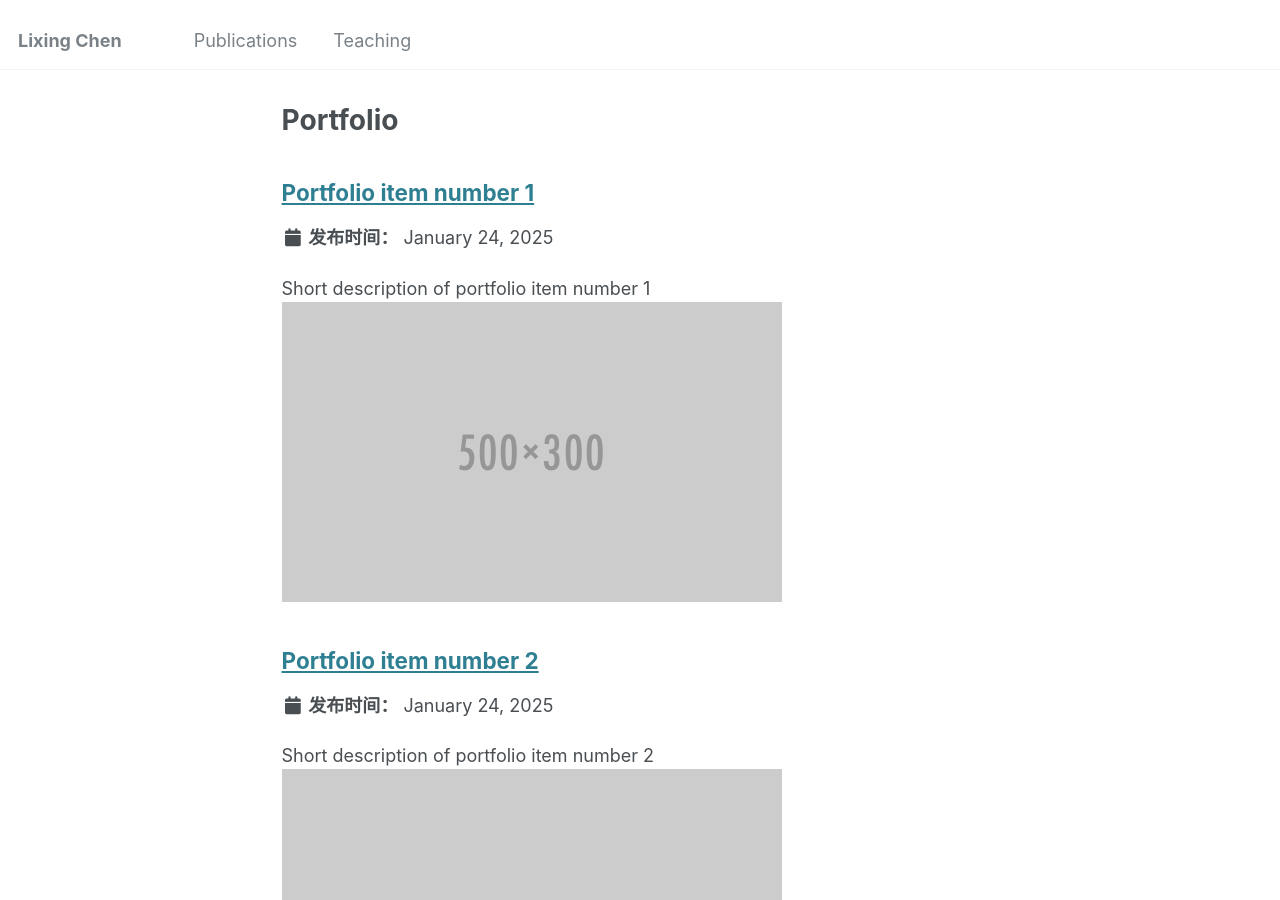
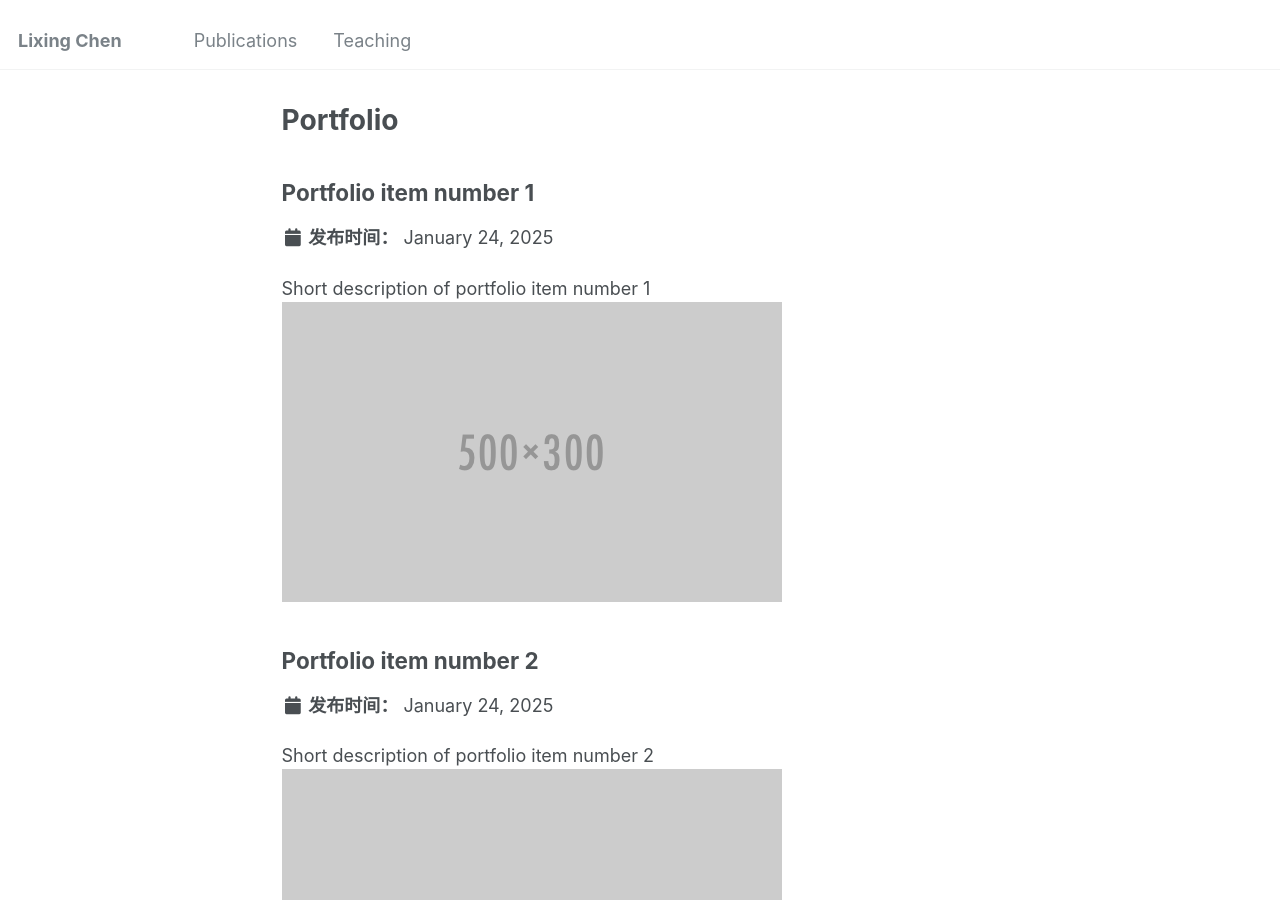
Before and after one commit to Cai-Cai-Zi/Cai-Cai-Zi.github.io, a Jekyll site: the page built from _pages/portfolio.html, in a window 1280 px wide and 900 px high. Built offline with Jekyll 4.4.1, drawn with Linux system fonts in a browser that asks for light colours.

Commit message:
remove title link

```diff
--- a/_includes/archive-single.html
+++ b/_includes/archive-single.html
@@ -26,13 +26,17 @@
       </div>
     {% endif %}
 
-    <h2 class="archive__item-title" itemprop="headline">
+    <!-- <h2 class="archive__item-title" itemprop="headline">
       {% if post.link %}
         <a href="{{ post.link }}">{{ title }}</a> <a href="{{ base_path }}{{ post.url }}" rel="permalink"><i class="fa fa-link" aria-hidden="true" title="permalink"></i><span class="sr-only">Permalink</span></a>
       {% else %}
         <a href="{{ base_path }}{{ post.url }}" rel="permalink">{{ title }}</a>
       {% endif %}
+    </h2> -->
+    <h2 class="archive__item-title" itemprop="headline">
+      {{ title }}
     </h2>
+
 
     {% if post.read_time %}
       <p class="page__meta"><i class="fa fa-clock-o" aria-hidden="true"></i> {% include read-time.html %}</p>
```
